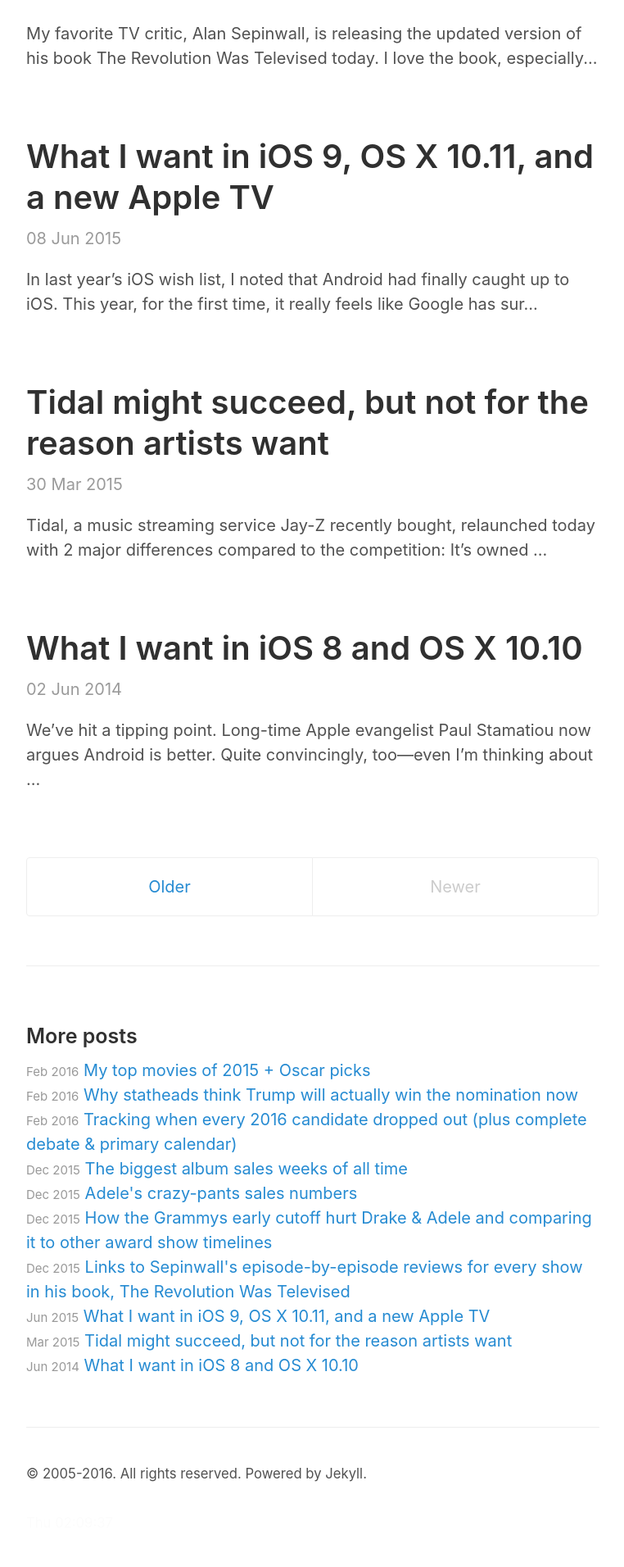
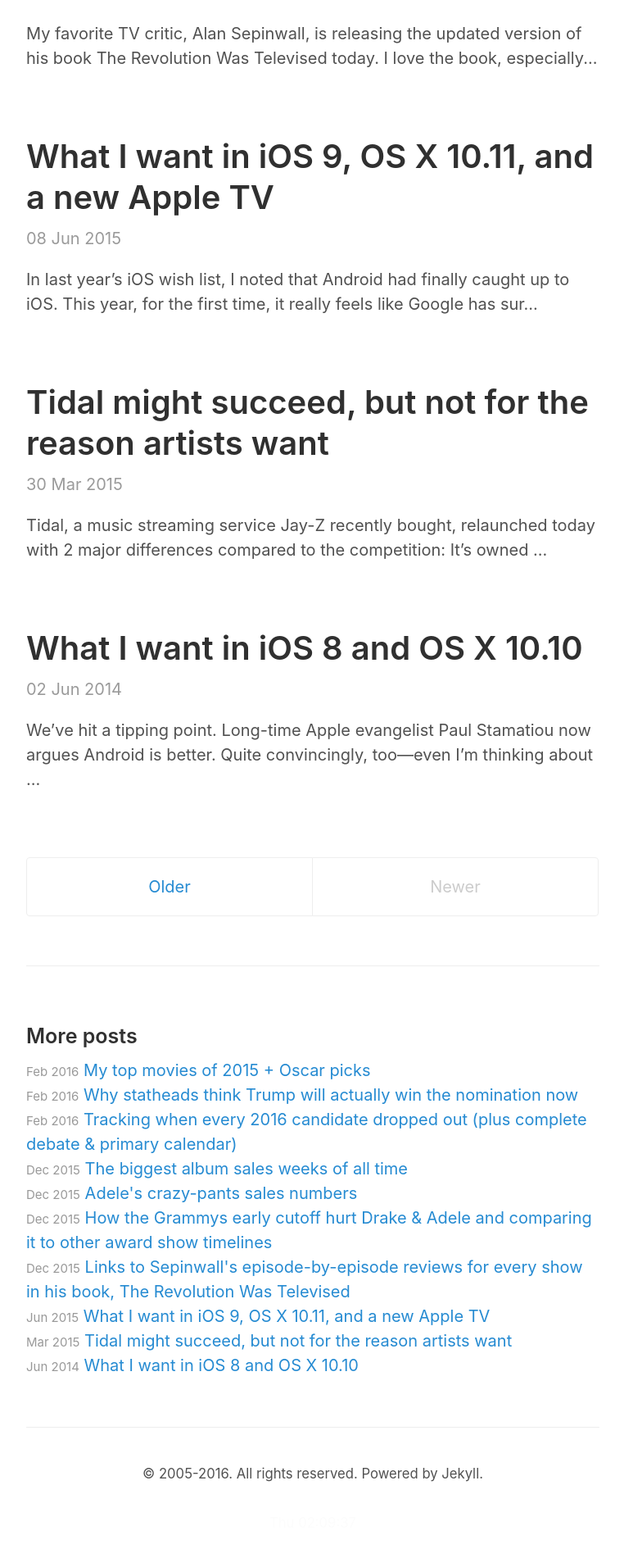
Before and after one commit to rkudeshi/rkudeshi.github.io, a Jekyll site: the page built from index.html, in a window 1280 px wide. Shown: the part 2445-4357 px from the top of the page at 82% size, without its empty margins (258-1020 px from the left). Built offline with Jekyll 4.4.1, drawn with Linux system fonts in a browser that asks for light colours; the list of posts is cut into pages by our own code.

Commit message:
Center footer

```diff
--- a/_sass/_RAVI.scss
+++ b/_sass/_RAVI.scss
@@ -44,3 +44,8 @@
 	margin-top: 3rem;
 	text-size: small;
 }
+
+// Footer
+.footer {
+	text-align: center;
+}
```
